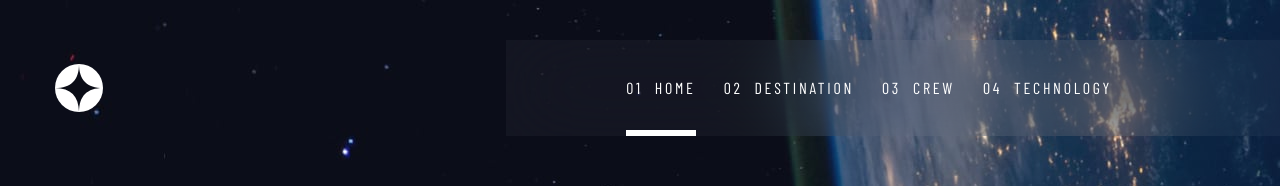
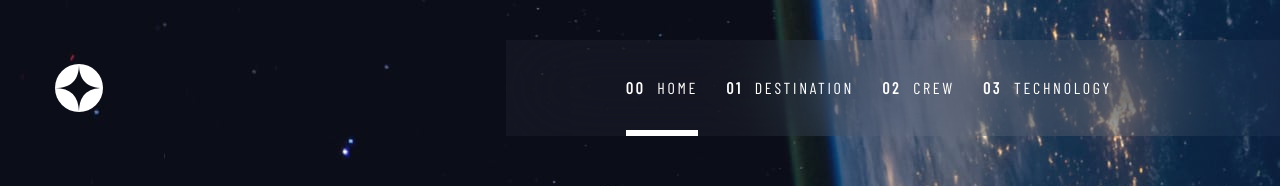
Before and after one commit to markhadi/space-tourism, a Next.js app: page / in a window 1280 px wide. Shown: the top 186 px of the page. Built offline with nearby package versions, Linux system fonts and the light colour scheme; a web font is replaced by a local one.

Commit message:
menu moble toggle

```diff
--- a/app/layout.js
+++ b/app/layout.js
@@ -1,3 +1,4 @@
+import Nav from "@/components/Nav";
 import "../style/globals.css";
 
 export const metadata = {
@@ -8,7 +9,10 @@ export const metadata = {
 export default function RootLayout({ children }) {
   return (
     <html lang="en">
-      <body>{children}</body>
+      <body>
+        <Nav />
+        {children}
+      </body>
     </html>
   );
 }
--- a/app/page.jsx
+++ b/app/page.jsx
@@ -1,25 +1,20 @@
-import Nav from "@/components/Nav";
-
 export default function Home() {
   return (
-    <>
-      <Nav />
-      <main className="z-[1] pb-12 sm:pb-[90px] lg:pb-[132px]">
+    <main className="pb-12 sm:pb-[90px] lg:pb-[132px]">
       <div className="flex flex-col gap-[81px] items-center px-6 sm:gap-[156px] lg:flex-row lg:max-w-[1110px] lg:px-16 lg:justify-between lg:items-end lg:mx-auto xl:px-0">
         <div className="flex flex-col gap-4 text-center max-w-[445px] sm:gap-6 lg:text-left">
           <span className="nav_text">SO, YOU WANT TO TRAVEL TO</span>
           <h1>SPACE</h1>
           <p>
             Let’s face it; if you want to go to space, you might as well
-              genuinely go to outer space and not hover kind of on the edge of
-              it. Well sit back, and relax because we’ll give you a truly out of
-              this world experience!
+            genuinely go to outer space and not hover kind of on the edge of it.
+            Well sit back, and relax because we’ll give you a truly out of this
+            world experience!
           </p>
         </div>
 
         <button className="btn_circle">explore</button>
       </div>
     </main>
-    </>
   );
 }
--- a/components/Nav.jsx
+++ b/components/Nav.jsx
@@ -2,19 +2,22 @@
 
 import Link from "next/link";
 import { usePathname } from "next/navigation";
+import { useState } from "react";
 
 const menuArray = [
-  { id: "01", name: "home" },
-  { id: "02", name: "destination" },
-  { id: "03", name: "crew" },
-  { id: "04", name: "technology" },
+  { id: "00", name: "home" },
+  { id: "01", name: "destination" },
+  { id: "02", name: "crew" },
+  { id: "03", name: "technology" },
 ];
 
 const Nav = () => {
   const pathname = usePathname();
 
+  const [isMenuOpen, setIsMenuOpen] = useState(false);
+
   return (
-    <nav className="z-[1] flex justify-between items-center px-6 pt-6 mb-12 sm:pt-0 sm:px-0 sm:pl-10 sm:mb-[106px] lg:pl-[55px] lg:pt-10 lg:mb-[250px]">
+    <nav className="flex justify-between items-center px-6 pt-6 mb-12 sm:pt-0 sm:px-0 sm:pl-10 sm:mb-[106px] lg:pl-[55px] lg:pt-10 lg:mb-[250px]">
       <Link href="/">
         <img
           src="/assets/shared/logo.svg"
@@ -22,12 +25,26 @@ const Nav = () => {
           className="w-10 h-10 sm:w-12 sm:h-12"
         />
       </Link>
-      <button className="sm:hidden">
-        <img src="/assets/shared/icon-hamburger.svg" alt="icon hamburger" />
+
+      <button
+        className="grid place-content-center z-10 sm:hidden"
+        onClick={() => setIsMenuOpen(!isMenuOpen)}
+      >
+        <img
+          src="/assets/shared/icon-hamburger.svg"
+          alt="icon hamburger"
+          className={`icon_transition ${isMenuOpen ? "" : "icon_visible"}`}
+        />
+        <img
+          src="/assets/shared/icon-close.svg"
+          alt="icon close"
+          className={`icon_transition ${isMenuOpen ? "icon_visible" : ""}`}
+        />
       </button>
 
-      <div className="hidden sm:flex sm:px-12 sm:py-[38px] sm:bg-[rgba(255,255,255,0.04)] sm:backdrop-blur-[40px] lg:px-0 lg:pl-[120px] lg:pr-[168px]">
-        <div className="flex gap-7 text-white font-barlow-condensed text-[16px] leading-[20px] tracking-[2.7px] uppercase">
+      {/* menu desktop */}
+      <div className="hidden menu_desktop">
+        <div className="flex gap-7 menu_item">
           {menuArray.map((item) => {
             const itemPath =
               item.name.toLowerCase() === "home"
@@ -38,7 +55,7 @@ const Nav = () => {
 
             return (
               <div key={item.id} className="relative flex gap-3">
-                <span className="hidden lg:block">{item.id}</span>
+                <span className="hidden font-bold lg:block">{item.id}</span>
                 <Link
                   href={itemPath}
                   className={`menu_hover ${isActive ? "menu_active" : ""}`}
@@ -50,6 +67,36 @@ const Nav = () => {
           })}
         </div>
       </div>
+
+      {/* menu mobile */}
+      <div className={`menu_mobile ${isMenuOpen ? "" : "hide_menu"} sm:hidden`}>
+        <div className="flex flex-col gap-8 menu_item">
+          {isMenuOpen
+            ? menuArray.map((item) => {
+                const itemPath =
+                  item.name.toLowerCase() === "home"
+                    ? "/"
+                    : `/${item.name.toLowerCase()}`;
+
+                const isActive = pathname === itemPath;
+
+                return (
+                  <div key={item.id} className="relative flex gap-3">
+                    <span className="font-bold">{item.id}</span>
+                    <Link
+                      href={itemPath}
+                      className={`menu_hover_mobile ${
+                        isActive ? "menu_active_mobile" : ""
+                      }`}
+                    >
+                      {item.name}
+                    </Link>
+                  </div>
+                );
+              })
+            : ""}
+        </div>
+      </div>
     </nav>
   );
 };
--- a/style/globals.css
+++ b/style/globals.css
@@ -51,3 +51,36 @@ p {
 .menu_active {
   @apply after:opacity-100 after:w-full;
 }
+
+.icon_transition {
+  @apply absolute transition-all duration-300 scale-0;
+}
+
+.icon_visible {
+  @apply relative scale-100;
+}
+
+.menu_mobile {
+  @apply absolute top-0 right-0 w-[254px] pt-28 pl-8 h-screen bg-[rgba(255,255,255,0.04)] backdrop-blur-[40px] transition-all duration-300;
+}
+
+.menu_hover_mobile {
+  @apply after:absolute after:border-[3px] after:opacity-0 after:h-0 after:right-0  after:transition-all after:duration-300
+          after:hover:border-[3px] after:hover:opacity-100 after:hover:h-full;
+}
+
+.menu_active_mobile {
+  @apply after:opacity-100 after:h-full;
+}
+
+.hide_menu {
+  @apply w-0 pl-0;
+}
+
+.menu_item {
+  @apply text-white font-barlow-condensed text-[16px] leading-[20px] tracking-[2.7px] uppercase;
+}
+
+.menu_desktop {
+  @apply sm:flex sm:px-12 sm:py-[38px] sm:bg-[rgba(255,255,255,0.04)] sm:backdrop-blur-[40px] lg:px-0 lg:pl-[120px] lg:pr-[168px];
+}
```
Also changed, not shown: public/assets/shared/icon-close.svg, public/assets/shared/icon-hamburger.svg. Lines whose indentation alone changed are shown as unchanged.
